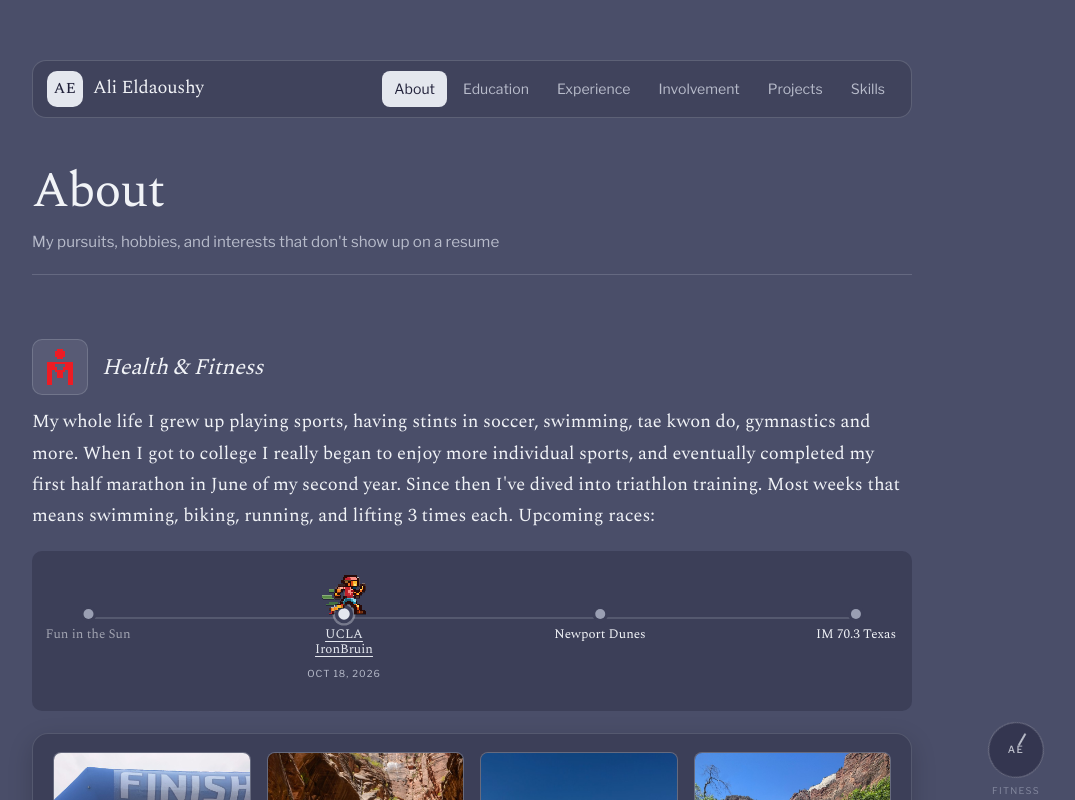
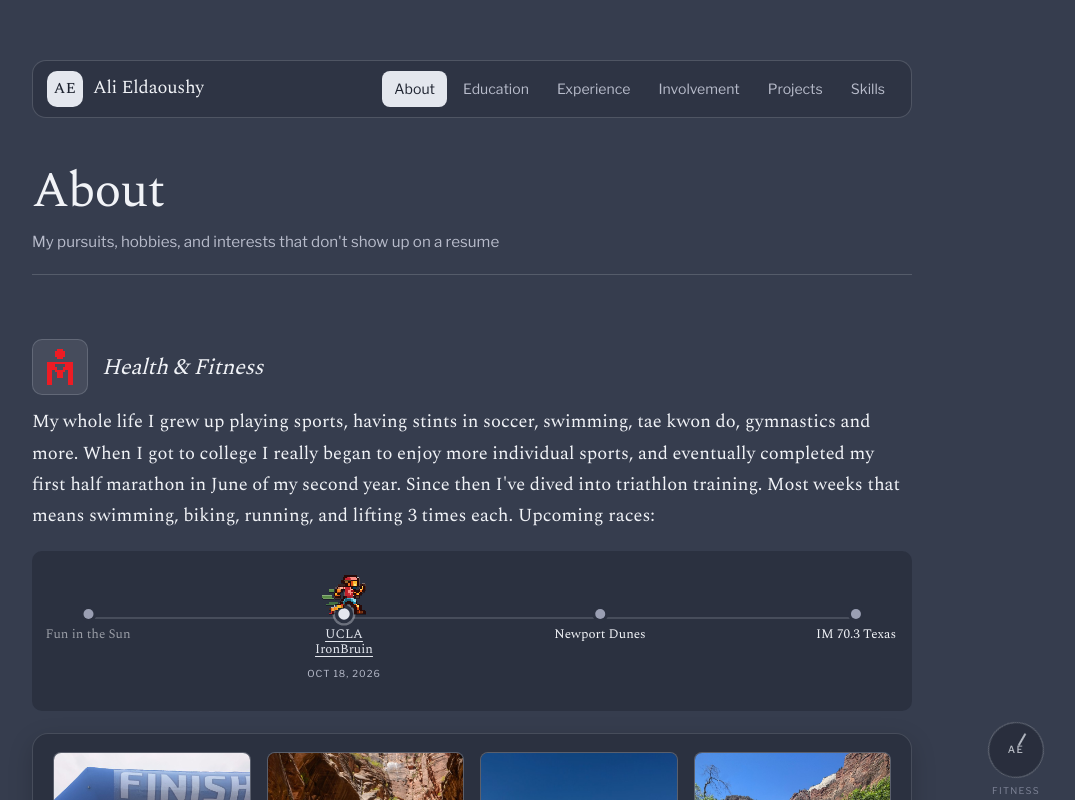
Before and after one commit to alieldaoushyuci/portfolio, a Next.js app: page /portfolio/about in a window 1280 px wide. Shown: the top 800 px of the page, without its empty margins (168-1243 px from the left). Built offline with nearby package versions, Linux system fonts and the light colour scheme.

Commit message:
Shift the theme from lavender to a slate blue-gray.

```diff
--- a/app/components/PixelIcons.jsx
+++ b/app/components/PixelIcons.jsx
@@ -66,7 +66,7 @@ export function RecordPixel() {
   const black = '#1a1a1a';
   const groove = '#3a3a3a';
   const label = '#e4e7ee';
-  const hole = '#22223b';
+  const hole = '#1e2330';
   const ring = (cx, cy, r, fill) => {
     const pts = [];
     for (let y = 0; y < 16; y++) {
--- a/app/globals.css
+++ b/app/globals.css
@@ -1,15 +1,15 @@
 :root {
-  --bg: #4a4e69;
-  --paper: #3c3f58;
+  --bg: #363d4e;
+  --paper: #2b3140;
   --ink: #f1f3f7;
   --muted: #b8bccb;
   --subtle: #9a9fb3;
   --rule: rgba(228, 231, 238, 0.18);
   --rule-strong: rgba(228, 231, 238, 0.42);
   --accent: #e4e7ee;
-  --on-accent: #22223b;
+  --on-accent: #1e2330;
   --chip: rgba(228, 231, 238, 0.09);
-  --platform: #3c3f58;
+  --platform: #2b3140;
   --platform-ink: #f1f3f7;
   --platform-muted: #b8bccb;
   --platform-rule: rgba(228, 231, 238, 0.15);
@@ -1621,7 +1621,7 @@ article .skill-usage a {
   background: linear-gradient(
     180deg,
     rgba(228, 231, 238, 0.28),
-    rgba(34, 34, 59, 0.55)
+    rgba(30, 35, 48, 0.55)
   );
   box-shadow: 0 4px 10px rgba(0, 0, 0, 0.25);
 }
@@ -1932,7 +1932,7 @@ article .skill-usage a {
   border-radius: 10px;
   overflow: hidden;
   border: 1px solid var(--platform-rule);
-  background: #22223b;
+  background: #1e2330;
 }
 
 .travel-map-img {
@@ -1968,7 +1968,7 @@ article .skill-usage a {
   border-radius: 50% 50% 50% 0;
   transform: rotate(-45deg);
   background: var(--accent);
-  box-shadow: 0 0 0 2px rgba(34, 34, 59, 0.85);
+  box-shadow: 0 0 0 2px rgba(30, 35, 48, 0.85);
   transition:
     transform 0.2s ease,
     background 0.2s ease,
@@ -1981,7 +1981,7 @@ article .skill-usage a {
   background: var(--accent);
   transform: rotate(-45deg) scale(1.2);
   box-shadow:
-    0 0 0 2px rgba(34, 34, 59, 0.85),
+    0 0 0 2px rgba(30, 35, 48, 0.85),
     0 0 0 5px rgba(228, 231, 238, 0.28);
 }
 
@@ -2059,7 +2059,7 @@ article .skill-usage a {
   }
 
   .travel-pin-dot {
-    box-shadow: 0 0 0 1.5px rgba(34, 34, 59, 0.85);
+    box-shadow: 0 0 0 1.5px rgba(30, 35, 48, 0.85);
   }
 
   .travel-pin-label {
@@ -2287,7 +2287,7 @@ article .skill-usage a {
   inset: 0;
   border-radius: 50%;
   border: 1px solid var(--rule-strong);
-  background: rgba(34, 34, 59, 0.72);
+  background: rgba(30, 35, 48, 0.72);
   backdrop-filter: blur(6px);
   transition: transform 0.55s cubic-bezier(0.22, 1, 0.36, 1);
 }
```
Also changed, not shown: 30 other files (tests, documents, lock files or other folders).
